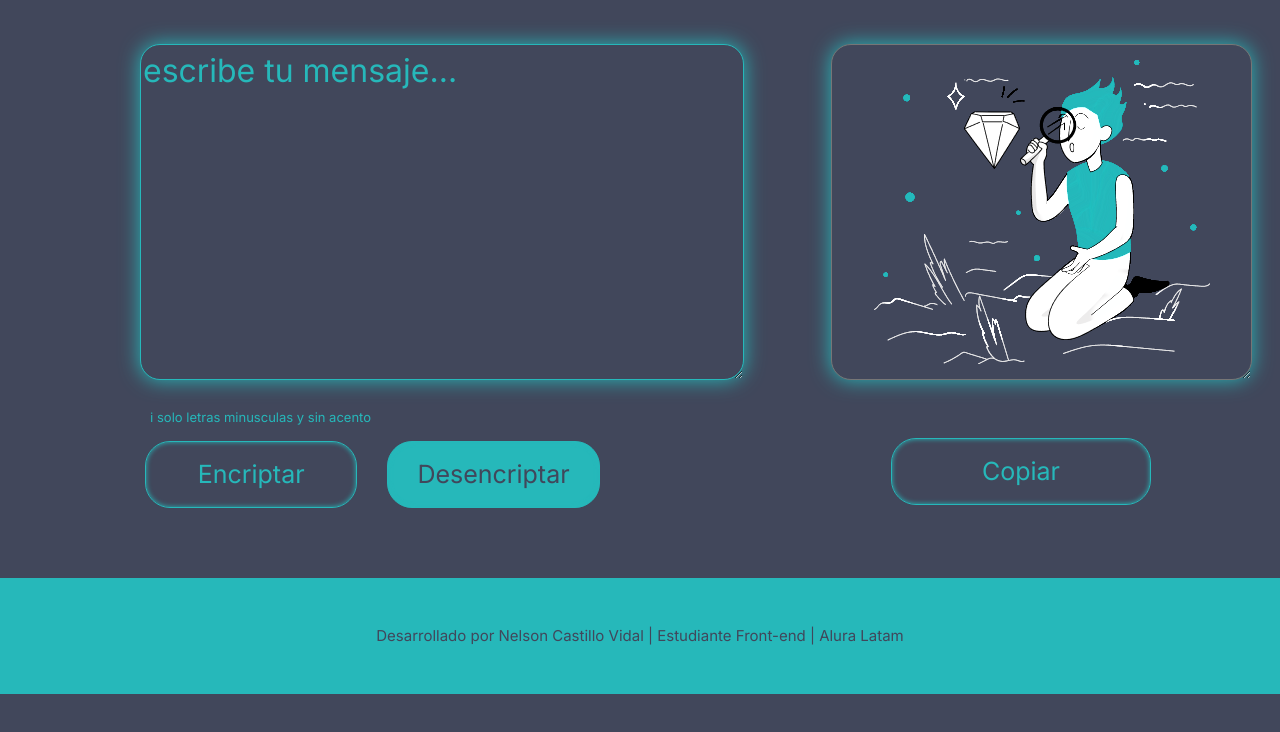
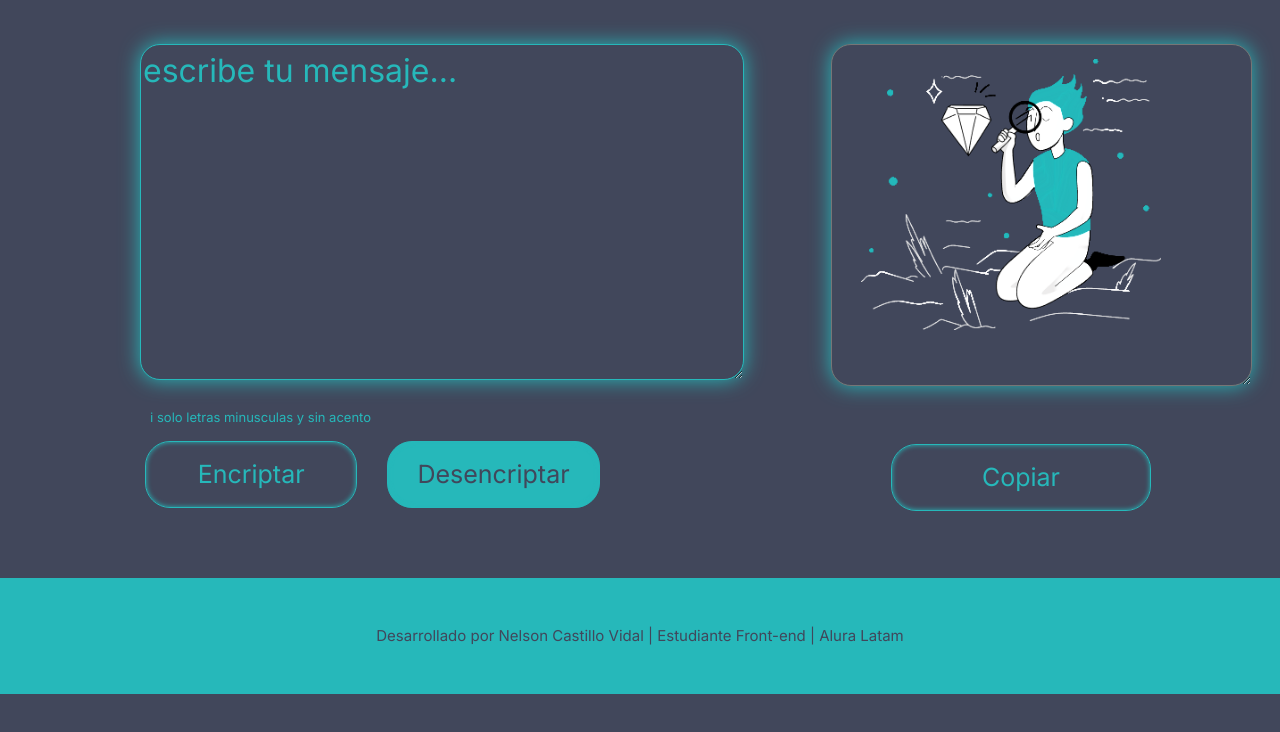
Before and after one commit to ncvidal/version2, a plain HTML site: page index.html in a window 1280 px wide. Shown: the part 66-798 px from the top of the page. Drawn offline with Linux system fonts and the light colour scheme.

Commit message:
cambio2 muñeco

```diff
--- a/estilos.css
+++ b/estilos.css
@@ -71,12 +71,16 @@ main{
 
 .mensaje{
 
+
+    /*
+
     height: 330px;
     background:#41475b;
     background-image: url("./Muñeco3.png");
     background-repeat: no-repeat;
     background-position: center;
-    /*
+
+
     border: none;
     border-radius: 24px;
     color: #0A3871;
@@ -97,13 +101,13 @@ main{
     outline: none;
 }
 
-/*.munieco{
+#munieco{
     position: absolute;
-    margin-left: -330px;
+    margin-left: 30px;
     width: 300px;
     margin-top: 105px;
 
-}*/
+}
 
 .botones{
     display: flex;
--- a/index.html
+++ b/index.html
@@ -42,8 +42,10 @@
 
 
         <section>
-
-            <textarea class="mensaje"  cols="20" rows="5"></textarea>
+            <div>
+                <img src="./Muñeco3.png" id="munieco">
+            </div>
+            <textarea class="mensaje"  cols="20" rows="7"></textarea>
 
             <div>
                 <button id="boton-copiar" onclick="copiarTexto()">Copiar</button>
--- a/script.js
+++ b/script.js
@@ -17,7 +17,7 @@ function btnEncriptar(){
     mensaje.value = textoEncriptado
     textArea.value = ""; // para que el area que recibe el texto se limpie//
     mensaje.style.backgroundImage = "none";//para quitar la imagen cuando se encripte//
-    var imagen = document.getElementById('imagen');
+    var imagen = document.getElementById('munieco');
     imagen.style.display = "none";
 }
 
```
